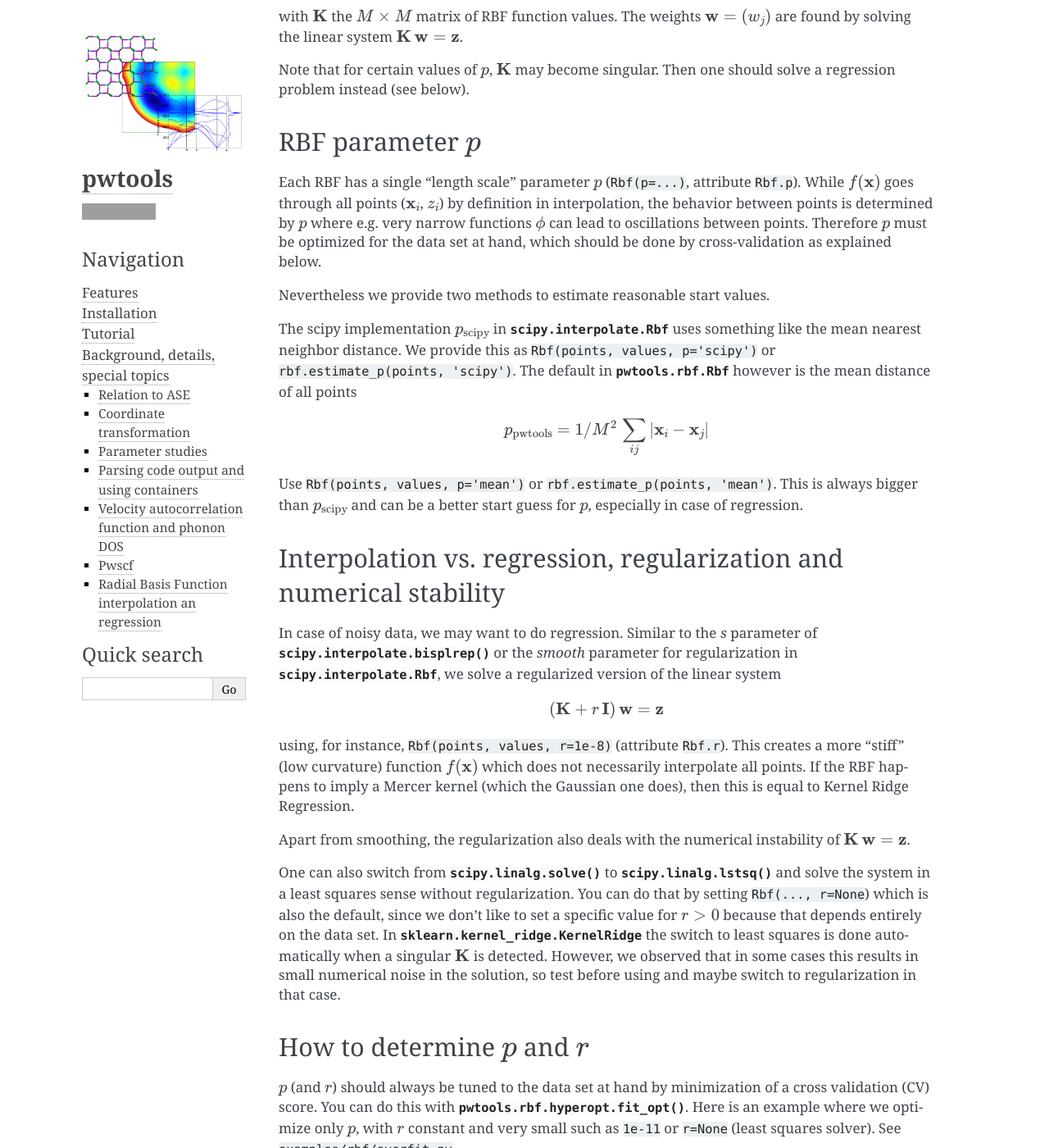
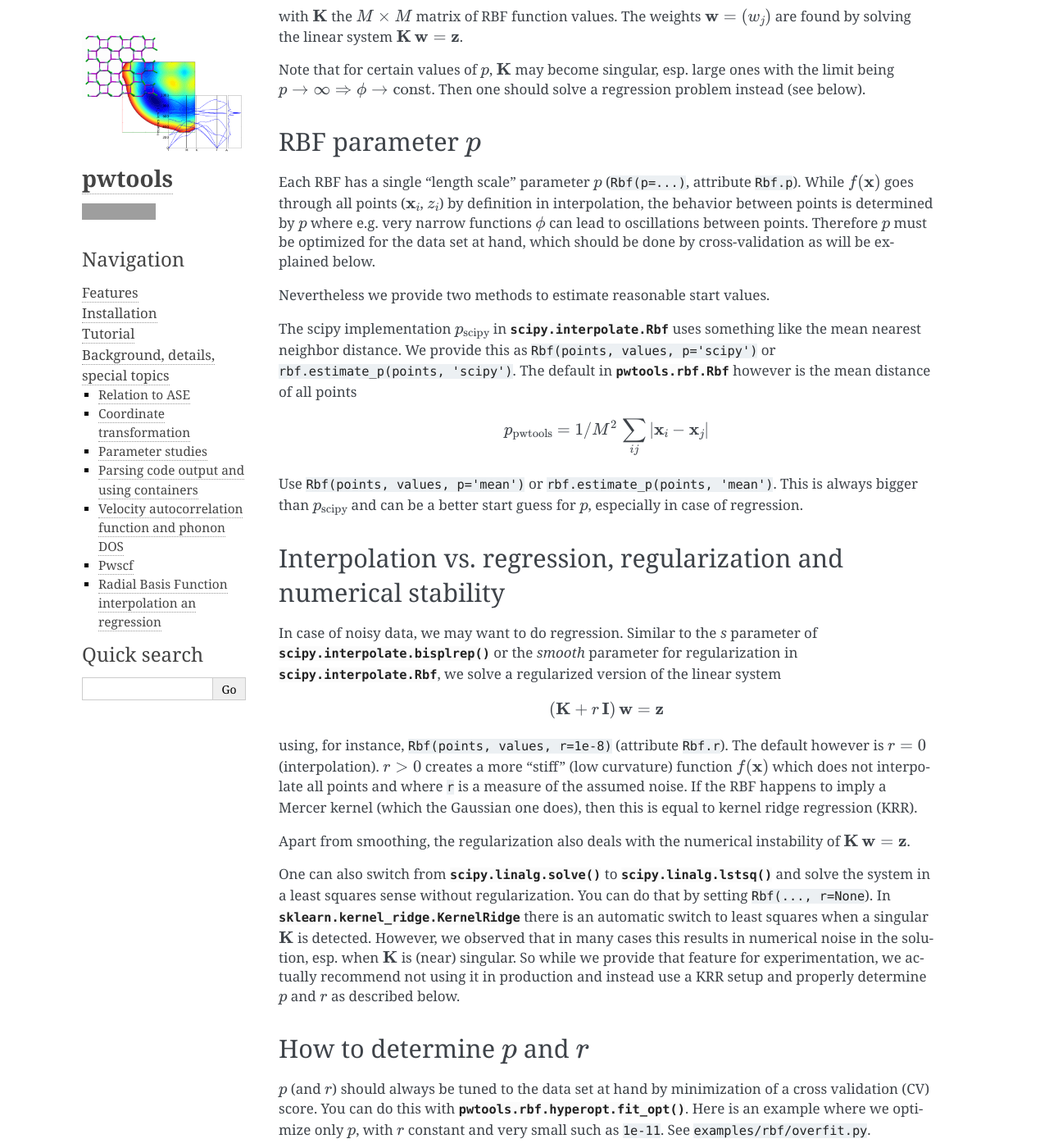
Before and after one commit to elcorto/pwtools, a Sphinx documentation site: the page built from doc/source/written/background/rbf.rst, in a window 1280 px wide and 1400 px high, scrolled down 1410 px. Shown: the whole window at 82% size. Built offline with Sphinx 7.4.7, drawn with Linux system fonts in a browser that asks for light colours; pages that are not in the unit, such as notebooks, are missing from menus; some of the changed text lies outside the part shown; grey boxes are pictures that could not be loaded.

Commit message:
API: rbf.core: make r=0 new default

```diff
--- a/doc/source/written/background/rbf.rst
+++ b/doc/source/written/background/rbf.rst
@@ -1,6 +1,7 @@
 .. include:: ../refs.rst
 
 .. _rbf:
+
 
 Radial Basis Function interpolation an regression
 =================================================
@@ -53,7 +54,9 @@ weights :math:`\mathbf w = (w_j)` are found by solving the linear system
 :math:`\mathbf K\,\mathbf w = \mathbf z`.
 
 Note that for certain values of :math:`p`, :math:`\mathbf K` may become
-singular. Then one should solve a regression problem instead (see below).
+singular, esp. large ones with the limit being
+:math:`p\rightarrow\infty\Rightarrow\phi\rightarrow\text{const}`. Then one
+should solve a regression problem instead (see below).
 
 
 RBF parameter :math:`p`
@@ -65,7 +68,7 @@ attribute ``Rbf.p``). While :math:`f(\mathbf x)` goes through all points
 between points is determined by :math:`p` where e.g. very narrow functions
 :math:`\phi` can lead to oscillations between points. Therefore :math:`p` must
 be optimized for the data set at hand, which should be done by cross-validation
-as explained below.
+as will be explained below.
 
 Nevertheless we provide two methods to estimate reasonable start values.
 
@@ -94,24 +97,26 @@ version of the linear system
 .. math::
         (\mathbf K + r\,\mathbf I)\,\mathbf w = \mathbf z
 
-using, for instance, ``Rbf(points, values, r=1e-8)`` (attribute ``Rbf.r``).
-This creates a more "stiff" (low curvature) function :math:`f(\mathbf x)` which
-does not necessarily interpolate all points. If the RBF happens to imply a
-Mercer kernel (which the Gaussian one does), then this is equal to Kernel Ridge
-Regression.
+using, for instance, ``Rbf(points, values, r=1e-8)`` (attribute ``Rbf.r``). The
+default however is :math:`r=0` (interpolation). :math:`r>0` creates a more
+"stiff" (low curvature) function :math:`f(\mathbf x)` which does not
+interpolate all points and where ``r`` is a measure of the assumed noise. If
+the RBF happens to imply a Mercer kernel (which the Gaussian one does), then
+this is equal to kernel ridge regression (KRR).
 
 Apart from smoothing, the regularization also deals with the numerical
 instability of :math:`\mathbf K\,\mathbf w = \mathbf z`.
 
 One can also switch from :func:`scipy.linalg.solve` to
 :func:`scipy.linalg.lstsq` and solve the system in a least squares sense
-without regularization. You can do that by setting ``Rbf(..., r=None``) which
-is also the default, since we don't like to set a specific value for
-:math:`r>0` because that depends entirely on the data set. In
-:class:`sklearn.kernel_ridge.KernelRidge` the switch to least squares is done
-automatically when a singular :math:`\mathbf K` is detected. However, we
-observed that in some cases this results in small numerical noise in the
-solution, so test before using and maybe switch to regularization in that case.
+without regularization. You can do that by setting ``Rbf(..., r=None``). In
+:class:`sklearn.kernel_ridge.KernelRidge` there is an automatic switch to least
+squares when a singular :math:`\mathbf K` is detected. However, we observed
+that in many cases this results in numerical noise in the solution, esp. when
+:math:`\mathbf K` is (near) singular. So while we provide that feature for
+experimentation, we actually recommend not using it in production and instead
+use a KRR setup and properly determine :math:`p` and :math:`r` as described
+below.
 
 How to determine :math:`p` and :math:`r`
 ----------------------------------------
@@ -119,8 +124,8 @@ How to determine :math:`p` and :math:`r`
 :math:`p` (and :math:`r`) should always be tuned to the data set at hand by
 minimization of a cross validation (CV) score. You can do this with
 :func:`pwtools.rbf.hyperopt.fit_opt`. Here is an example where we optimize only
-:math:`p`, with :math:`r` constant and very small such as ``1e-11`` or
-``r=None`` (least squares solver). See ``examples/rbf/overfit.py``.
+:math:`p`, with :math:`r` constant and very small such as ``1e-11``. See
+``examples/rbf/overfit.py``.
 
 
 .. image:: ../../_static/overfit_reg.png
@@ -131,8 +136,8 @@ MSE loss (fit error) would suggest a very small :math:`p` value (i.e.
 interpolation or "zero training loss" in ML terms).
 
 Now we investigate :math:`p` and :math:`r` (see
-``examples/rbf/crossval_map_p_r.py``) by plotting the CV score as function both.
-This is the result for the Gaussian RBF.
+``examples/rbf/crossval_map_p_r.py``) by plotting the CV score as function of
+both. This is the result for the Gaussian RBF.
 
 .. image:: ../../_static/crossval_pr_gauss.png
 
```
Also changed, not shown: 6 other files.
